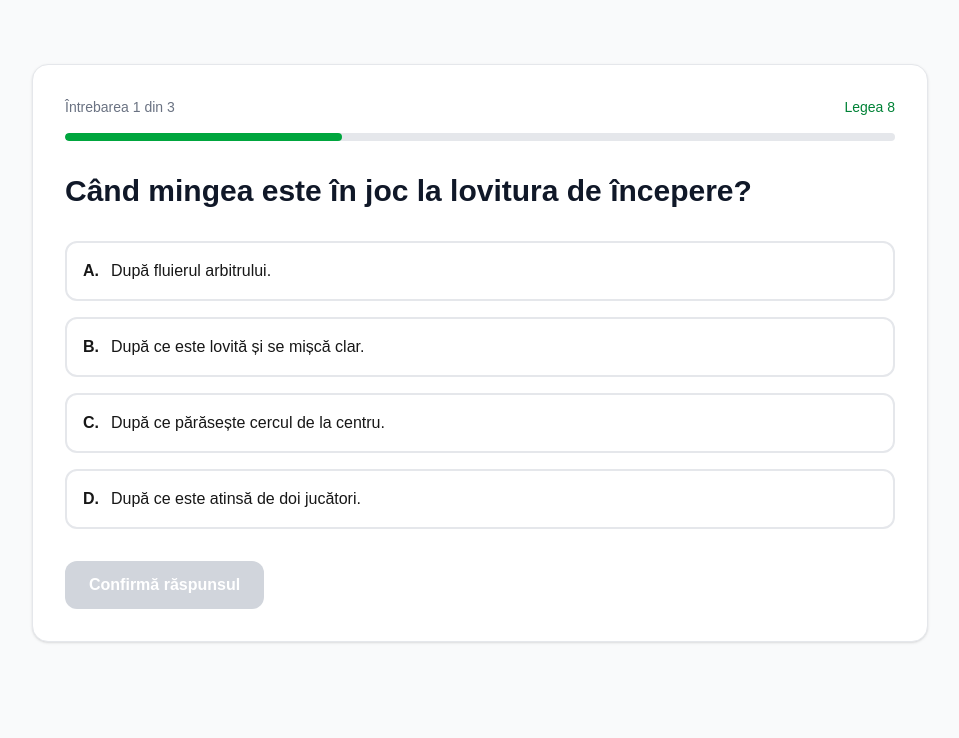
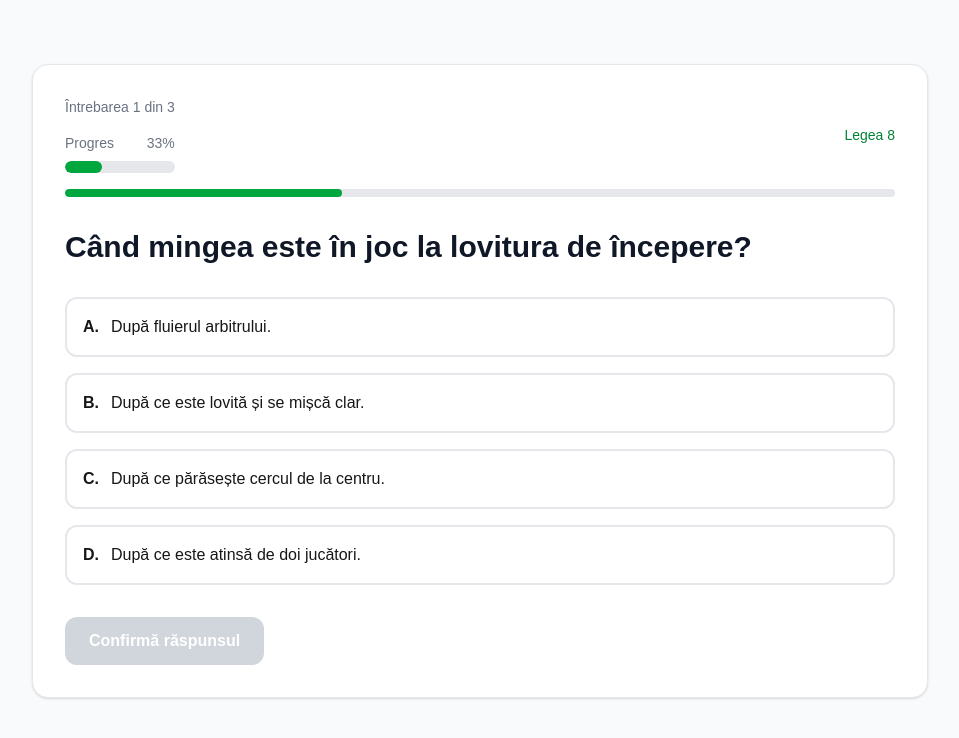
Before and after one commit to dhrusca98-svg/cma-bucuresti-platform, a Next.js app: page /quiz in a window 1280 px wide. Shown: the top 738 px of the page, without its empty margins (160-1119 px from the left). Built offline with nearby package versions, Linux system fonts and the light colour scheme.

Commit message:
Add animated progress bar

```diff
--- /dev/null
+++ b/components/ProgressBar.tsx
@@ -0,0 +1,27 @@
+interface ProgressBarProps {
+  current: number;
+  total: number;
+}
+
+export default function ProgressBar({
+  current,
+  total,
+}: ProgressBarProps) {
+  const percentage = (current / total) * 100;
+
+  return (
+    <div className="mt-4">
+      <div className="mb-2 flex justify-between text-sm text-gray-500">
+        <span>Progres</span>
+        <span>{Math.round(percentage)}%</span>
+      </div>
+
+      <div className="h-3 w-full overflow-hidden rounded-full bg-gray-200">
+        <div
+          className="h-full rounded-full bg-green-600 transition-all duration-500"
+          style={{ width: `${percentage}%` }}
+        />
+      </div>
+    </div>
+  );
+}
--- a/components/QuizHeader.tsx
+++ b/components/QuizHeader.tsx
@@ -1,3 +1,4 @@
+import ProgressBar from "./ProgressBar";
 interface QuizHeaderProps {
   currentQuestion: number;
   totalQuestions: number;
@@ -14,6 +15,10 @@ export default function QuizHeader({
       <div className="flex items-center justify-between">
         <p className="text-sm font-medium text-gray-500">
           Întrebarea {currentQuestion} din {totalQuestions}
+          <ProgressBar
+  current={currentQuestion}
+  total={totalQuestions}
+/>
         </p>
 
         <p className="text-sm font-medium text-green-700">
```
